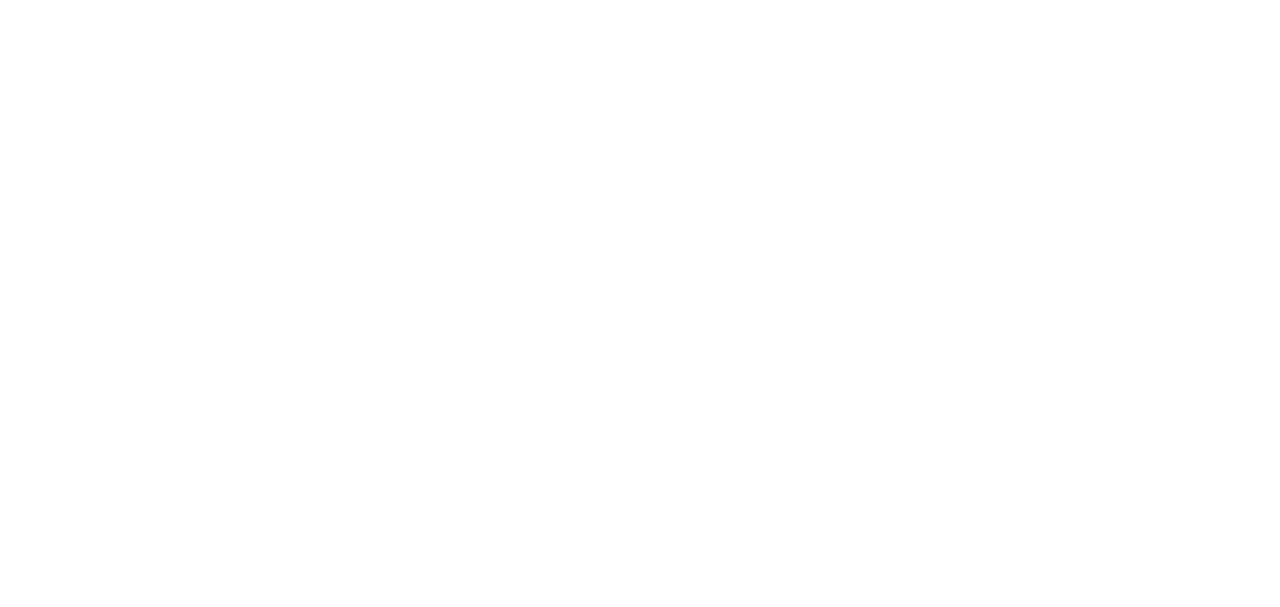
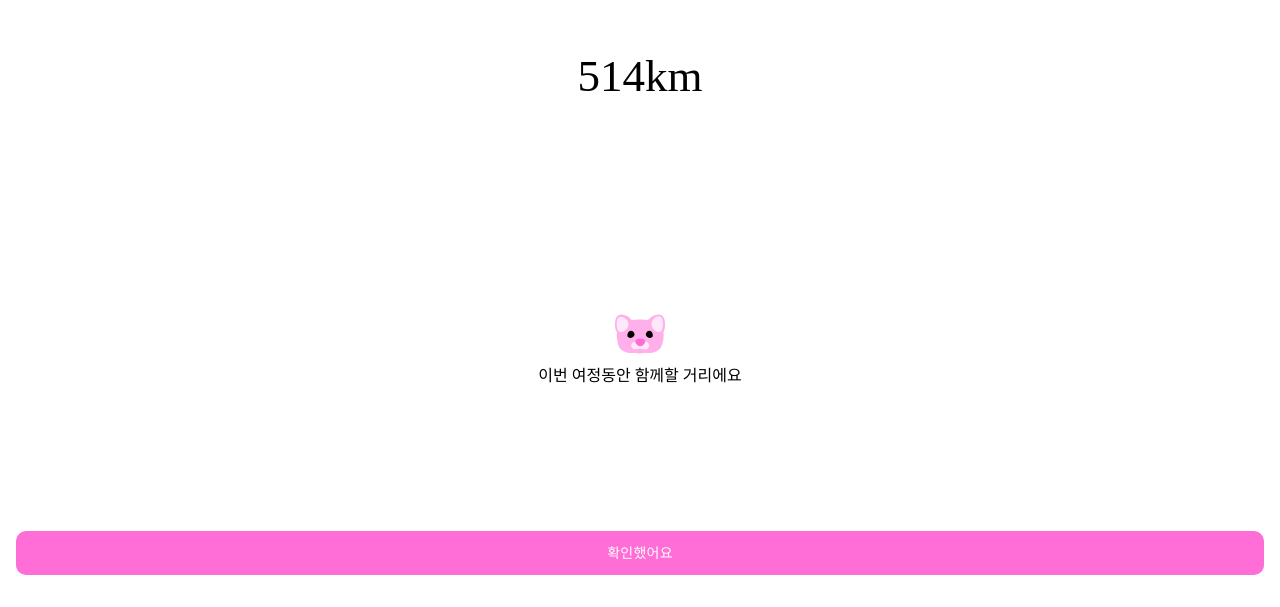
Before and after one commit to DSM-Hackathon-2024-team-5/justg0-frontend, a React (Vite) app: page /destination/2 in a window 1280 px wide. Before the commit this address had no page. Shown: the part 193-800 px from the top of the page. Built offline with nearby package versions, Linux system fonts and the light colour scheme.

Commit message:
목적지 상세 페이지 추가

```diff
--- /dev/null
+++ b/src/pages/destination/destinationDetail1.jsx
@@ -0,0 +1,147 @@
+import React, { useEffect, useState } from "react";
+import styled, { keyframes } from "styled-components";
+import Character from "../../assets/character.svg";
+import { Button } from "../../components/button";
+import { Swiper, SwiperSlide } from "swiper/react";
+import { EffectCoverflow, Pagination } from "swiper/modules";
+import "swiper/css";
+import "swiper/css/effect-coverflow";
+import "swiper/css/pagination";
+import { Link } from "react-router-dom";
+
+const DestinationDetail1 = () => {
+  const [isLoaded, setLoaded] = useState(false);
+
+  useEffect(() => {
+    setTimeout(() => {
+      setLoaded(true);
+    }, 4000);
+  }, []);
+
+  return (
+    <>
+      {isLoaded ? (
+        <Container style={{ justifyContent: "space-between" }}>
+          <div style={{ width: "100%", height: "300px", overflow: "hidden" }}>
+            <Swiper
+              effect={"coverflow"}
+              grabCursor={true}
+              centeredSlides={true}
+              slidesPerView={"auto"}
+              coverflowEffect={{
+                rotate: 50,
+                stretch: 0,
+                depth: 100,
+                modifier: 1,
+                slideShadows: true,
+              }}
+              pagination={true}
+              modules={[EffectCoverflow, Pagination]}
+              loop
+              className="mySwiper"
+            >
+              <SwiperSlide>
+                <img src="https://swiperjs.com/demos/images/nature-1.jpg" />
+              </SwiperSlide>
+              <SwiperSlide>
+                <img src="https://swiperjs.com/demos/images/nature-2.jpg" />
+              </SwiperSlide>
+              <SwiperSlide>
+                <img src="https://swiperjs.com/demos/images/nature-3.jpg" />
+              </SwiperSlide>
+              <SwiperSlide>
+                <img src="https://swiperjs.com/demos/images/nature-4.jpg" />
+              </SwiperSlide>
+              <SwiperSlide>
+                <img src="https://swiperjs.com/demos/images/nature-5.jpg" />
+              </SwiperSlide>
+              <SwiperSlide>
+                <img src="https://swiperjs.com/demos/images/nature-6.jpg" />
+              </SwiperSlide>
+              <SwiperSlide>
+                <img src="https://swiperjs.com/demos/images/nature-7.jpg" />
+              </SwiperSlide>
+              <SwiperSlide>
+                <img src="https://swiperjs.com/demos/images/nature-8.jpg" />
+              </SwiperSlide>
+              <SwiperSlide>
+                <img src="https://swiperjs.com/demos/images/nature-9.jpg" />
+              </SwiperSlide>
+            </Swiper>
+          </div>
+          <DescriptionWrapper>
+            <CharacterImage2 src={Character} alt="character2" />
+            <Text>이번 여정에서 볼 수 있는 것들이에요</Text>
+          </DescriptionWrapper>
+
+          <Link
+            to="/destination/2"
+            style={{
+              width: "100%",
+              display: "flex",
+              flexDirection: "column",
+              boxSizing: "border-box",
+              padding: "0 16px 32px 16px",
+              textDecoration: "none",
+            }}
+          >
+            <Button>확인했어요</Button>
+          </Link>
+        </Container>
+      ) : (
+        <Container>
+          <CharacterImage src={Character} alt="character" />
+          <Text>{"준자보이님이 좋아하실만한\n 여행지를 골라봤어요!"}</Text>
+        </Container>
+      )}
+    </>
+  );
+};
+
+export default DestinationDetail1;
+
+const slideIn = keyframes`
+  from {
+      opacity: 0;
+      margin-top: 30px;
+    }
+
+    to {
+        opacity: 1;
+    }
+`;
+
+const Container = styled.div`
+  display: flex;
+  flex-direction: column;
+  gap: 8px;
+  justify-content: center;
+  align-items: center;
+  width: 100%;
+  height: 100vh;
+  animation: ${slideIn} 2s 0s ease-in;
+`;
+
+const CharacterImage = styled.img`
+  width: 120px;
+  height: 120px;
+`;
+
+const Text = styled.div`
+  text-align: center;
+  ${({ theme }) => theme.font.title};
+  white-space: pre-wrap;
+`;
+
+const CharacterImage2 = styled.img`
+  width: 60px;
+  height: 60px;
+`;
+
+const DescriptionWrapper = styled.div`
+  display: flex;
+  align-items: center;
+  flex-direction: column;
+  margin-top: 60px;
+  animation: ${slideIn} 2s 0s ease-in;
+`;
--- /dev/null
+++ b/src/pages/destination/destinationDetail2.jsx
@@ -0,0 +1,76 @@
+import React from "react";
+import styled, { keyframes } from "styled-components";
+import { Button } from "../../components/button";
+import { Link } from "react-router-dom";
+import Character from "../../assets/character.svg";
+
+const DestinationDetail2 = () => {
+  return (
+    <Container>
+      <div />
+      <KillometerText>514km</KillometerText>
+      <DescriptionWrapper>
+        <CharacterImage2 src={Character} alt="character2" />
+        <Text>이번 여정동안 함께할 거리에요</Text>
+      </DescriptionWrapper>
+      <Link
+        to="/destination/3"
+        style={{
+          width: "100%",
+          display: "flex",
+          flexDirection: "column",
+          boxSizing: "border-box",
+          padding: "0 16px 32px 16px",
+          textDecoration: "none",
+        }}
+      >
+        <Button>확인했어요</Button>
+      </Link>
+    </Container>
+  );
+};
+
+export default DestinationDetail2;
+
+const slideIn = keyframes`
+  from {
+      opacity: 0;
+    }
+
+    to {
+        opacity: 1;
+    }
+`;
+
+const Container = styled.div`
+  display: flex;
+  flex-direction: column;
+  justify-content: space-between;
+  width: 100%;
+  height: 100vh;
+`;
+
+const CharacterImage2 = styled.img`
+  width: 60px;
+  height: 60px;
+`;
+
+const DescriptionWrapper = styled.div`
+  display: flex;
+  align-items: center;
+  flex-direction: column;
+  margin-top: 60px;
+  animation: ${slideIn} 2s 0s ease-in;
+`;
+
+const Text = styled.div`
+  text-align: center;
+  ${({ theme }) => theme.font.title};
+  white-space: pre-wrap;
+`;
+
+const KillometerText = styled.span`
+  ${({ theme }) => theme.font.display};
+  text-align: center;
+  margin-top: 100px;
+`;
--- /dev/null
+++ b/src/pages/destination/destinationDetail3.jsx
@@ -0,0 +1,69 @@
+import React from "react";
+import Character from "../../assets/character.svg";
+import styled, { keyframes } from "styled-components";
+import { Button } from "../../components/button";
+import { Link } from "react-router-dom";
+
+const DestinationDetail3 = () => {
+  return (
+    <Container>
+      <div />
+      <Wrapper>
+        <CharacterImage src={Character} alt="character" />
+        <Text>그럼, 행운을 빌어요!</Text>
+      </Wrapper>
+      <Link
+        to="/"
+        style={{
+          width: "100%",
+          display: "flex",
+          flexDirection: "column",
+          boxSizing: "border-box",
+          padding: "0 16px 32px 16px",
+          textDecoration: "none",
+        }}
+      >
+        <Button>여정 시작하기</Button>
+      </Link>
+    </Container>
+  );
+};
+
+export default DestinationDetail3;
+
+const slideIn = keyframes`
+  from {
+      opacity: 0;
+      margin-top: 60px;
+    }
+
+    to {
+        opacity: 1;
+    }
+`;
+
+const Container = styled.div`
+  display: flex;
+  flex-direction: column;
+  justify-content: space-between;
+  width: 100%;
+  height: 100vh;
+`;
+
+const CharacterImage = styled.img`
+  width: 120px;
+  height: 120px;
+`;
+
+const Wrapper = styled.div`
+  display: flex;
+  flex-direction: column;
+  align-items: center;
+  animation: ${slideIn} 2s 0s ease-in;
+`;
+
+const Text = styled.div`
+  text-align: center;
+  ${({ theme }) => theme.font.title};
+  white-space: pre-wrap;
+`;
--- a/src/router.jsx
+++ b/src/router.jsx
@@ -4,6 +4,9 @@ import SignUp from "./pages/signup";
 import Main from "./pages/main";
 import Trip from "./pages/trip";
 import Start from "./pages/start";
+import DestinationDetail1 from "./pages/destination/destinationDetail1";
+import DestinationDetail2 from "./pages/destination/destinationDetail2";
+import DestinationDetail3 from "./pages/destination/destinationDetail3";
 import TripDetail from "./pages/tripDetails";
 
 export const Router = () => {
@@ -15,6 +18,9 @@ export const Router = () => {
         <Route path="/signup" element={<SignUp />} />
         <Route path="/trip" element={<Trip />} />
         <Route path="/start" element={<Start />} />
+        <Route path="/destination/1" element={<DestinationDetail1 />} />
+        <Route path="/destination/2" element={<DestinationDetail2 />} />
+        <Route path="/destination/3" element={<DestinationDetail3 />} />
         <Route path="/tripDetail" element={<TripDetail />} />
       </Routes>
     </BrowserRouter>
```
Also changed, not shown: src/assets/before.svg (added), src/assets/character.svg (added).
